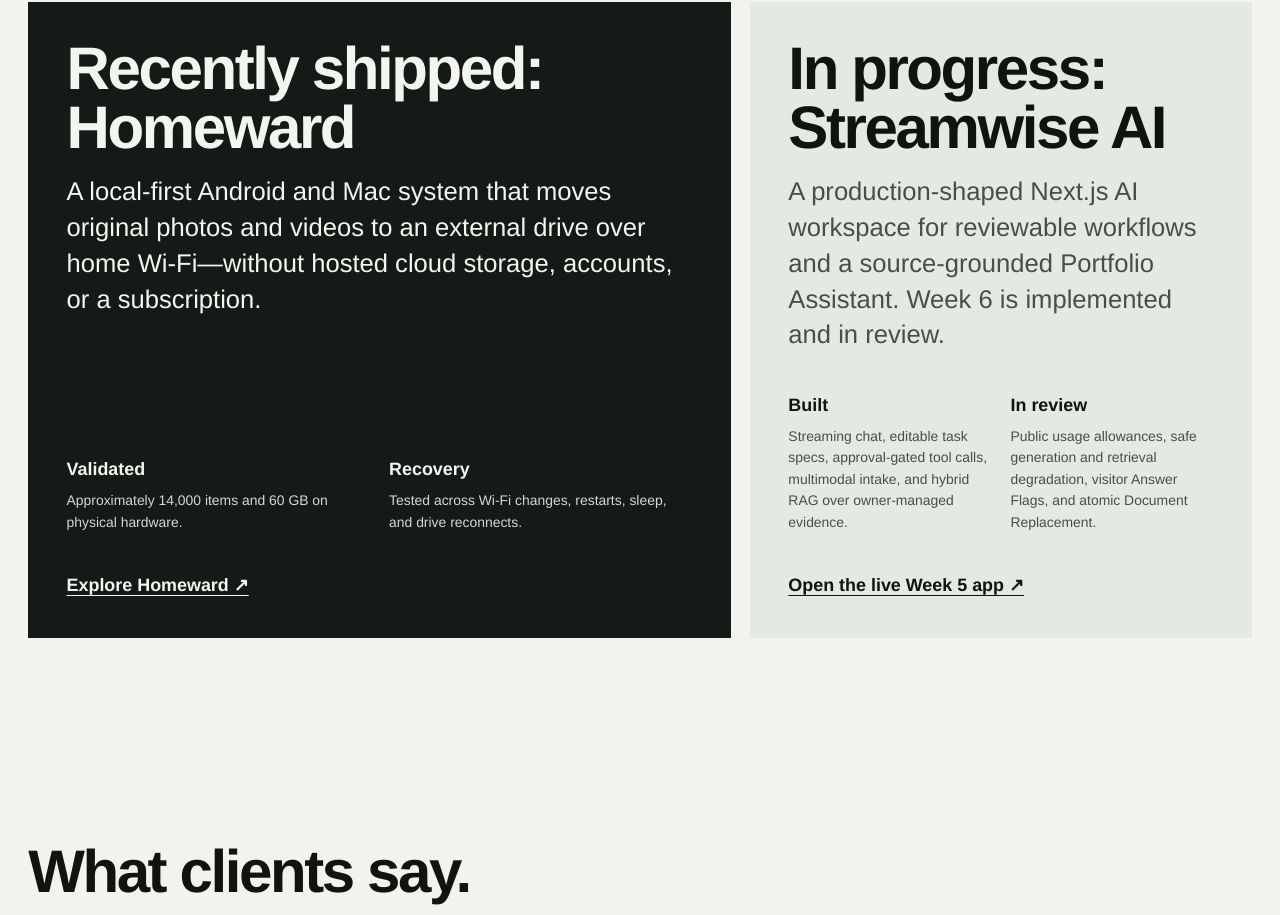
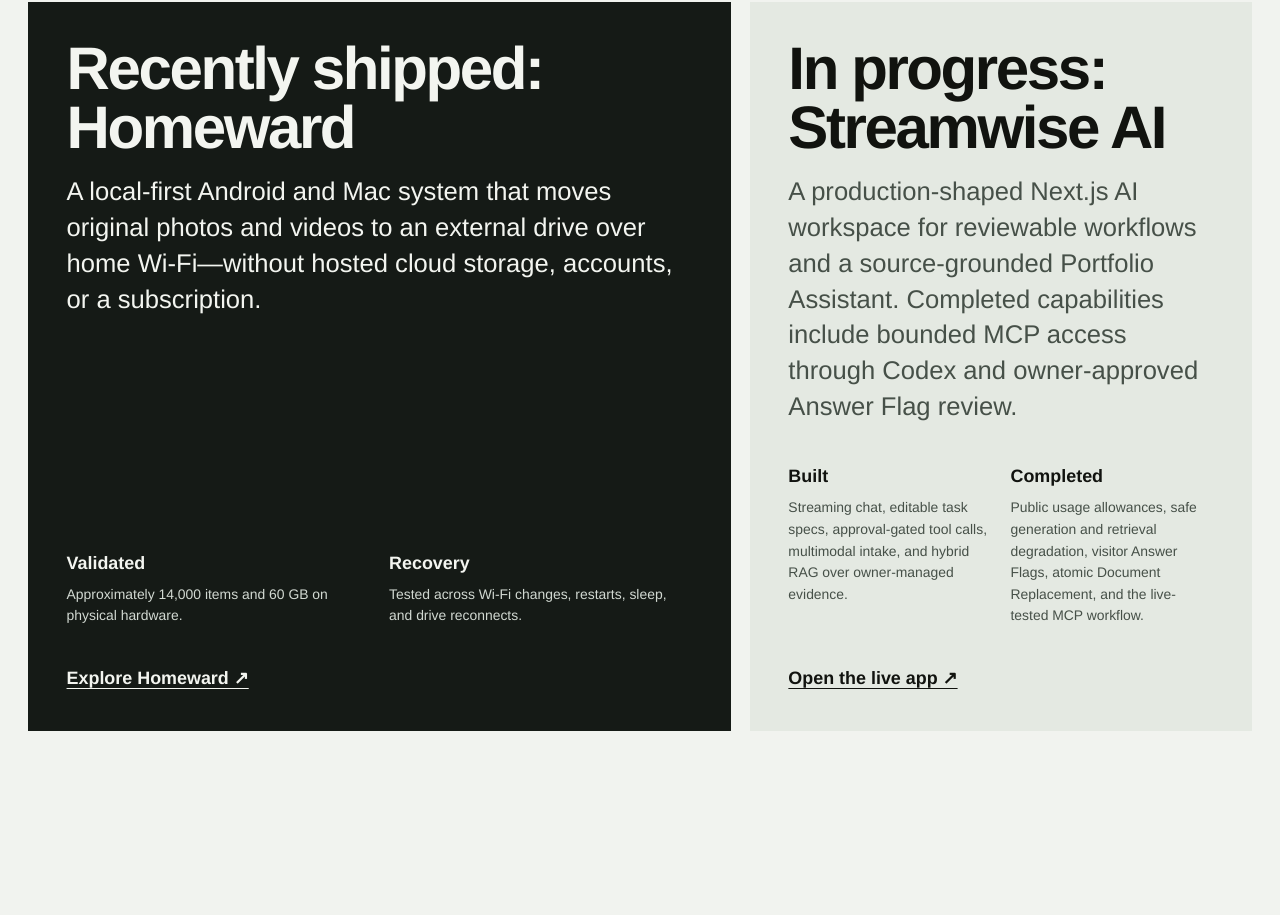
Before and after one commit to ahmedtehseen/personal-portfolio, a plain HTML site: page index.html in a window 1280 px wide. Shown: the part 3710-4625 px from the top of the page. Drawn offline with Linux system fonts and the light colour scheme.

Commit message:
Update Streamwise capabilities and canonical app domain

```diff
--- a/index.html
+++ b/index.html
@@ -336,14 +336,15 @@
               <h3>In progress: Streamwise AI</h3>
               <p>
                 A production-shaped Next.js AI workspace for reviewable workflows and a
-                source-grounded Portfolio Assistant. Week 6 is implemented and in review.
+                source-grounded Portfolio Assistant. Completed capabilities include bounded MCP access
+                through Codex and owner-approved Answer Flag review.
               </p>
             </div>
             <dl>
               <div><dt>Built</dt><dd>Streaming chat, editable task specs, approval-gated tool calls, multimodal intake, and hybrid RAG over owner-managed evidence.</dd></div>
-              <div><dt>In review</dt><dd>Public usage allowances, safe generation and retrieval degradation, visitor Answer Flags, and atomic Document Replacement.</dd></div>
+              <div><dt>Completed</dt><dd>Public usage allowances, safe generation and retrieval degradation, visitor Answer Flags, atomic Document Replacement, and the live-tested MCP workflow.</dd></div>
             </dl>
-            <a href="https://streamwise-ai-wine.vercel.app" target="_blank" rel="noreferrer">Open the live Week 5 app ↗</a>
+            <a href="https://streamwise.tehseenahmed.me" target="_blank" rel="noreferrer">Open the live app ↗</a>
           </article>
         </div>
       </section>
```
